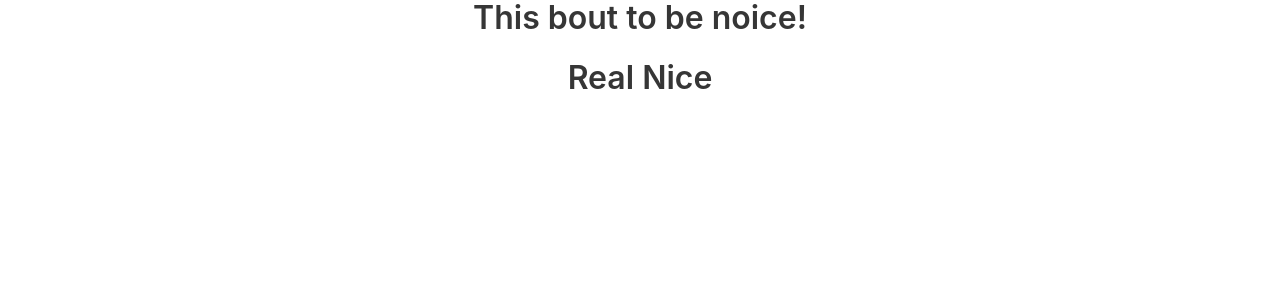
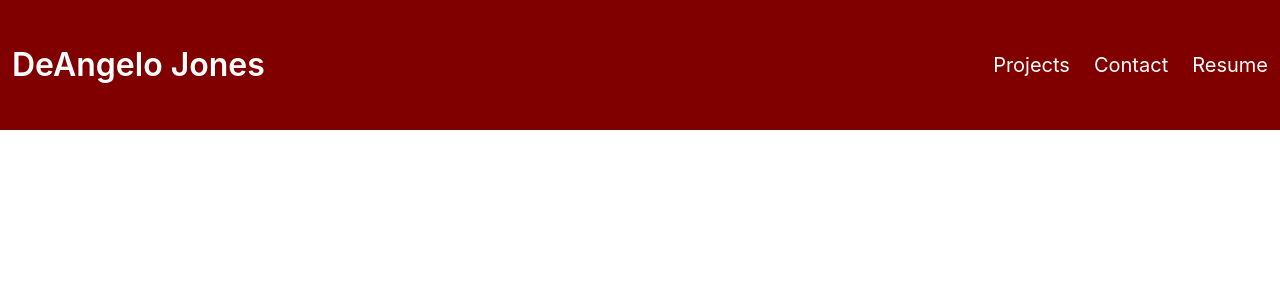
Before and after one commit to dtjones23/ReactFolio, a React (Vite) app in the folder Develop/ReactFolio/: page / in a window 1280 px wide. Shown: the top 300 px of the page. Built offline with nearby package versions, Linux system fonts and the light colour scheme.

Commit message:
added components and starter Header.jsx

```diff
--- a/Develop/ReactFolio/src/App.jsx
+++ b/Develop/ReactFolio/src/App.jsx
@@ -1,12 +1,15 @@
 import React from 'react'
-function App() {
+import Header from './components/Header'
+
+export default function App() {
 
   return (
     <>
-      <h1 className = "title has-text-centered">This bout to be noice!</h1>
-      <h2 className = "title has-text-centered">Real Nice</h2>
+      <Header />
+      {/* <Navigation /> */}
+      {/* <Project /> */}
+      {/* <Footer /> */}
+
     </>
   )
 }
-
-export default App
--- /dev/null
+++ b/Develop/ReactFolio/src/components/Header.jsx
@@ -0,0 +1,29 @@
+import React from 'react';
+
+function Header() {
+  return (
+    <nav className="navbar" role="navigation" aria-label="main navigation" style={{backgroundColor: 'maroon', color: 'white', height: '130px'}}>
+      <div className="navbar-brand">
+        <a className="title navbar-item" href="/" style={{color: 'white'}}>
+          DeAngelo Jones
+        </a>
+      </div>
+
+      <div className="subtitle navbar-menu">
+        <div className="navbar-end">
+          <a className="navbar-item" href="/projects" style={{color: 'white'}}>
+            Projects
+          </a>
+          <a className="navbar-item" href="/contact" style={{color: 'white'}}>
+            Contact
+          </a>
+          <a className="navbar-item" href="/resume" style={{color: 'white'}}>
+            Resume
+          </a>
+        </div>
+      </div>
+    </nav>
+  );
+}
+
+export default Header;
```
Also changed, not shown: Develop/ReactFolio/src/components/Footer.jsx (added, +11 -0 lines), Develop/ReactFolio/src/components/Navigation.jsx (added, +11 -0 lines), Develop/ReactFolio/src/components/Project.jsx (added, +11 -0 lines).
